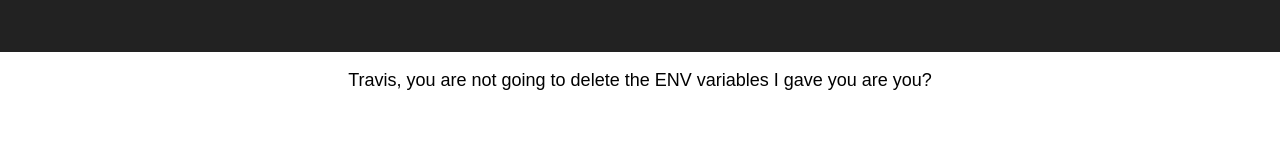
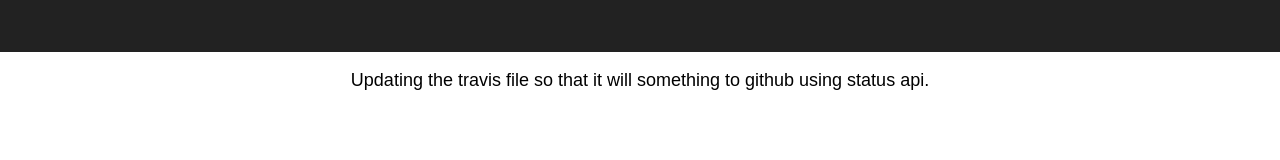
Before and after one commit to rscharfer/hello-travis, a React (Create React App) app: page / in a window 1280 px wide. Shown: the part 138-298 px from the top of the page. Built offline with nearby package versions, Linux system fonts and the light colour scheme.

Commit message:
updated travis config

```diff
--- a/src/App.js
+++ b/src/App.js
@@ -6,7 +6,7 @@
       <h1 className="App-title">Welcome To My Hello World!</h1>
     </header>
     <p className="App-intro">
-      Travis, you are not going to delete the ENV variables I gave you are you?
+      Updating the travis file so that it will something to github using status api.
     </p>
   </div>
 );
```
